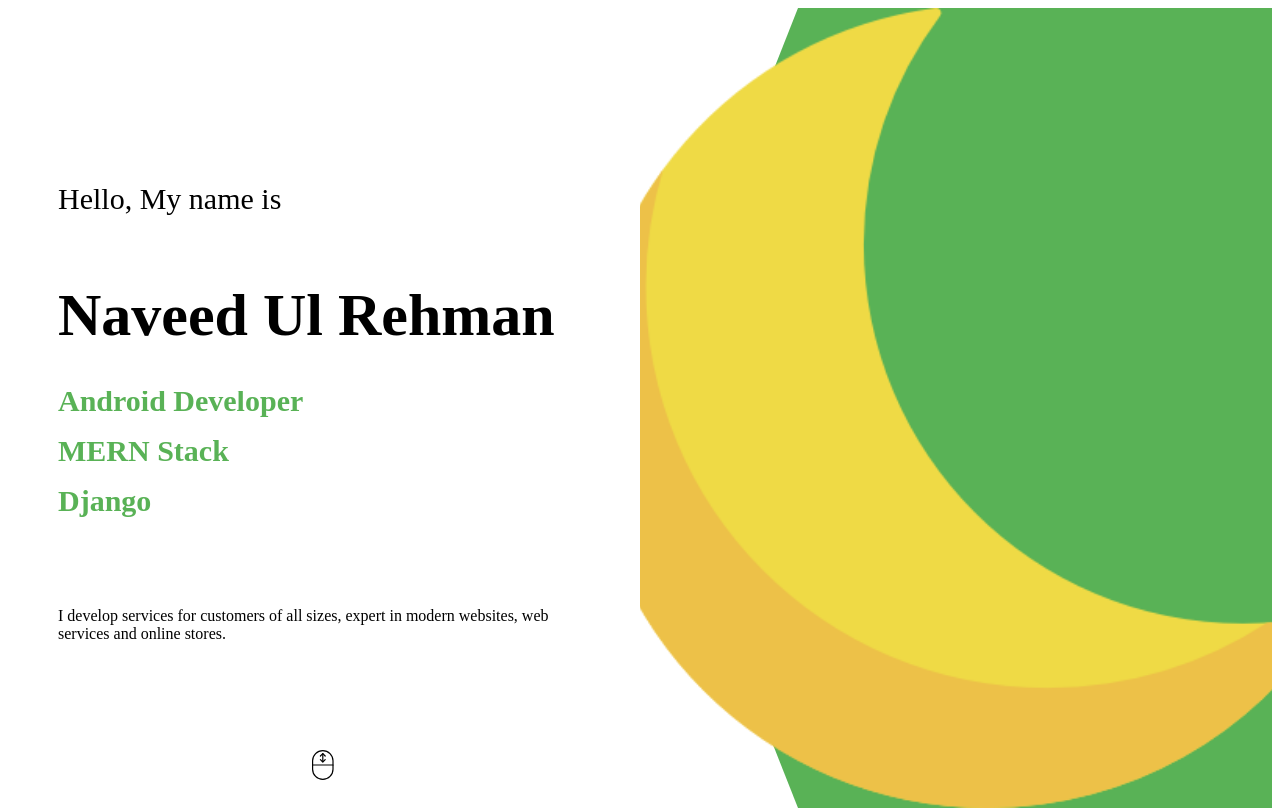
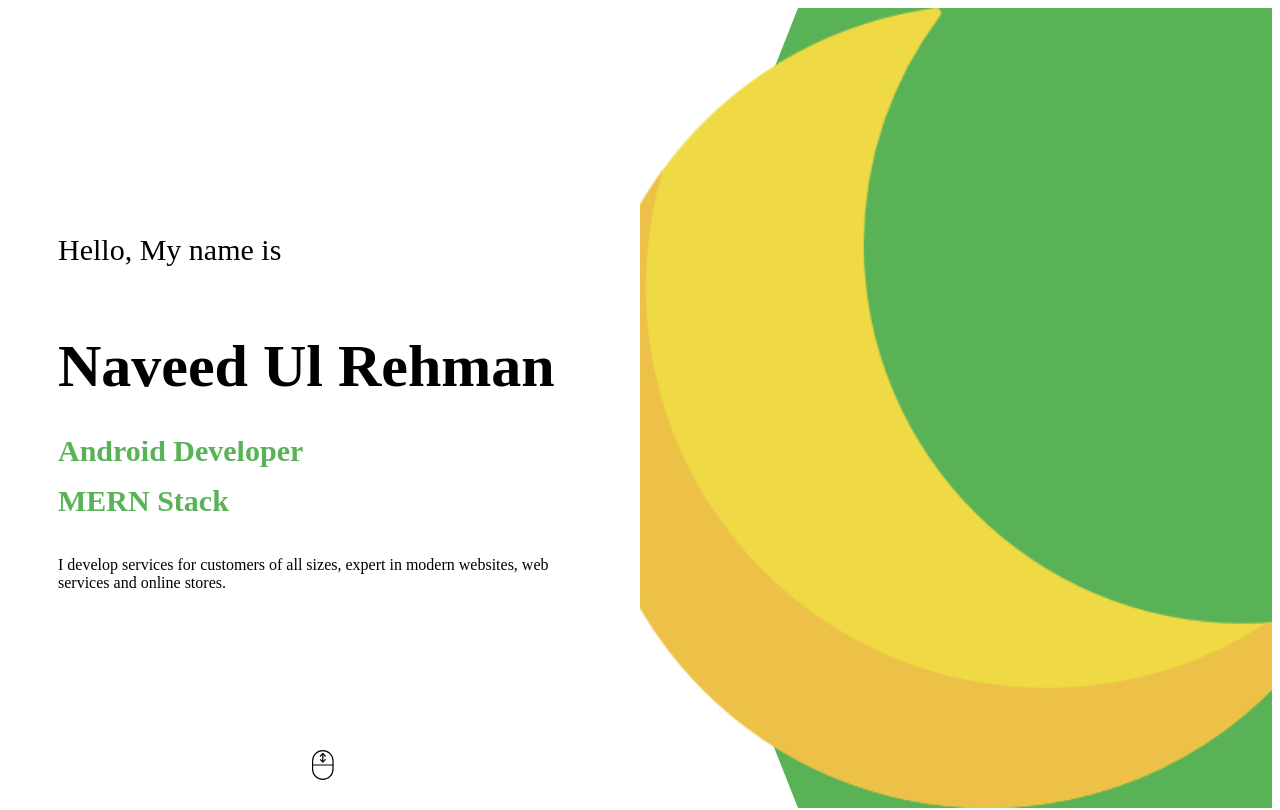
Before and after one commit to naveedur/portfolio, a React (Create React App) app: page / in a window 1280 px wide. Shown: the top 810 px of the page. Built offline with nearby package versions, Linux system fonts and the light colour scheme.

Commit message:
Update intro.css

```diff
--- a/src/components/intro/intro.css
+++ b/src/components/intro/intro.css
@@ -18,6 +18,8 @@
 .i-left-wrapper {
   padding: 50px;
   display: flex;
+    height: 50%;
+
   flex-direction: column;
   justify-content: space-between;
 }
```
